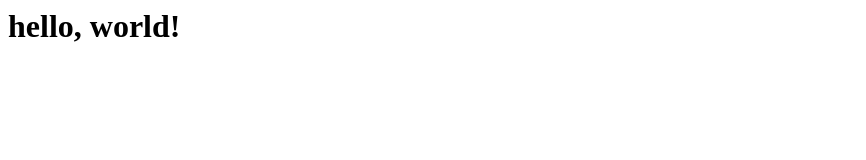
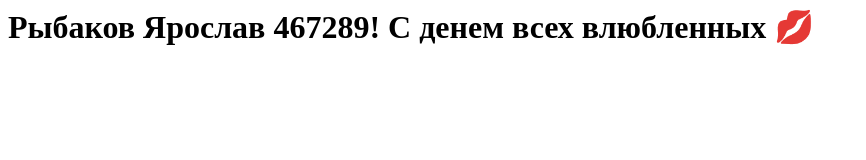
Before and after one commit to pistaha/pistaha.github.io, a plain HTML site: page docs/index.html in a window 1280 px wide. Shown: the whole page, without its empty margins (0-866 px from the left). Drawn offline with Linux system fonts and the light colour scheme.

Commit message:
Update index.html

```diff
--- a/docs/index.html
+++ b/docs/index.html
@@ -1 +1 @@
-<html><h1>hello, world!</h1></html>
+<html><h1>Рыбаков Ярослав 467289! С денем всех влюбленных 💋</h1></html>
```
